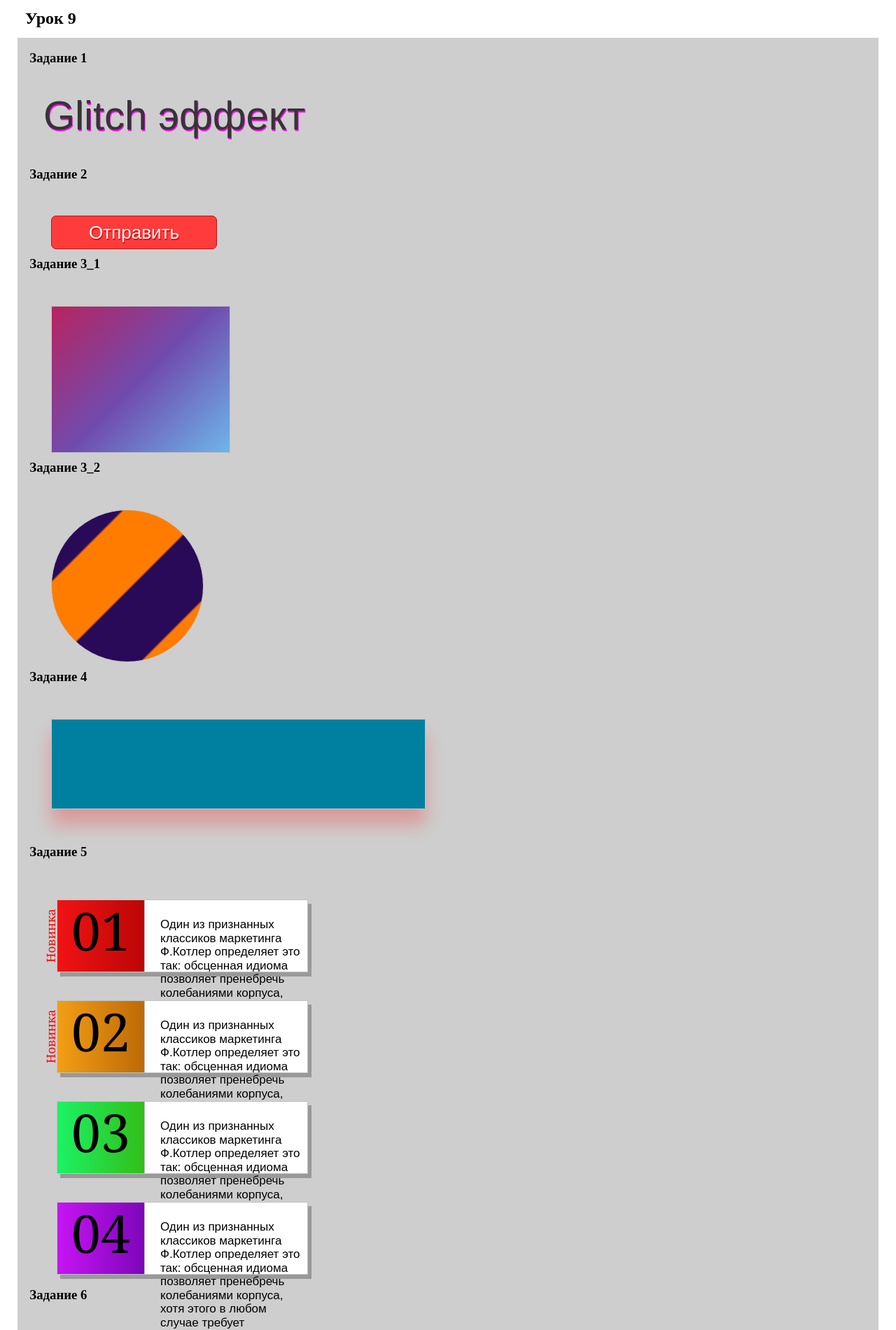
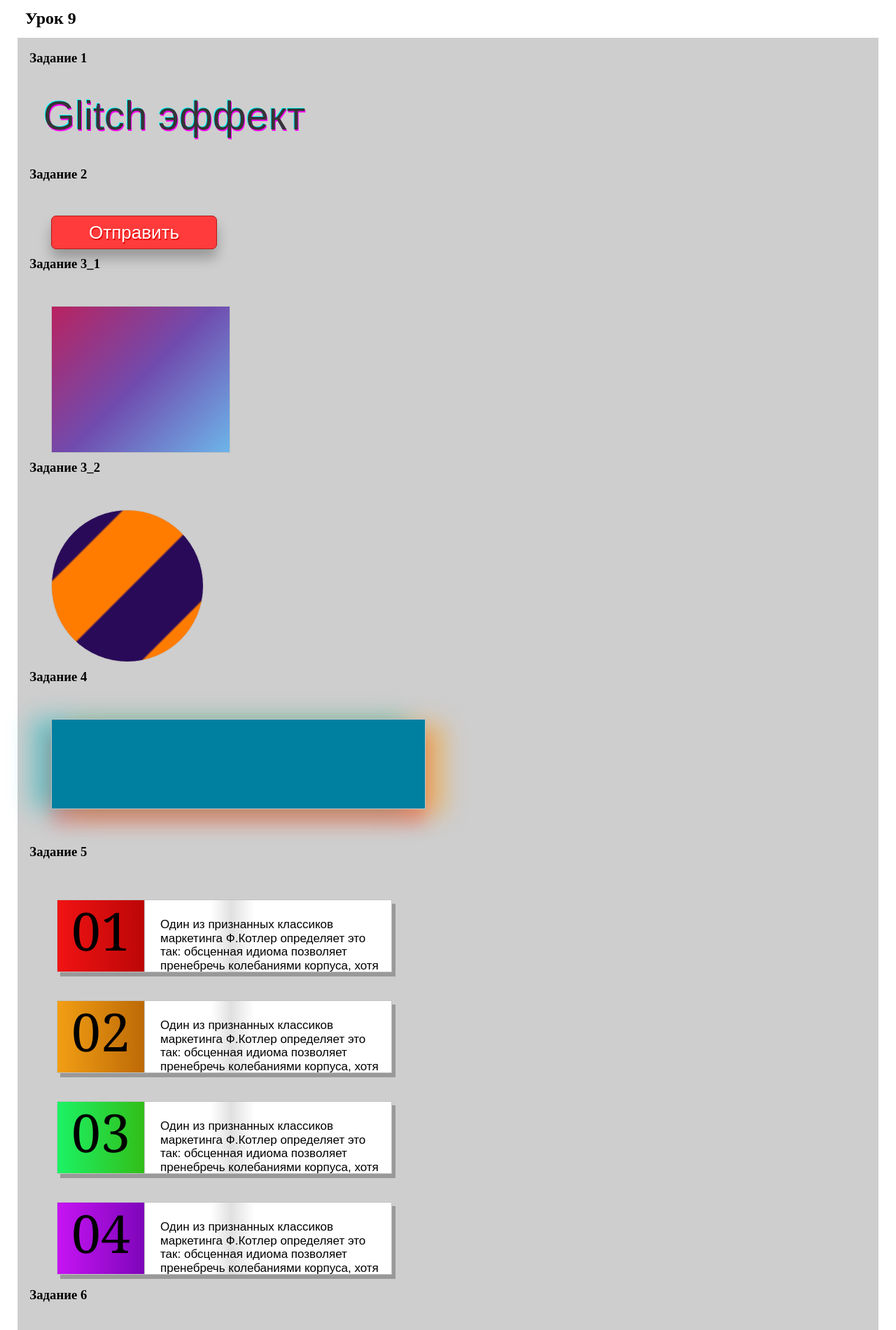
Before and after one commit to VyacheslavE/JavaScriptLessons, a PHP site: page /Lessons8_coaching1/index.html in a window 1280 px wide. Shown: the part 1263-3163 px from the top of the page at 70% size. Run offline with PHP 8.4, Linux system fonts and the light colour scheme.

Commit message:
Add files via upload

```diff
--- a/Lessons8_coaching1/css/main.css
+++ b/Lessons8_coaching1/css/main.css
@@ -223,7 +223,7 @@ input[class="CHB2"]:checked+label span:after{
 #glitch{
     font-size: 58px;
     font-family: sans-serif;
-    text-shadow: 1px 2px 0px rgba(255, 0, 246, 1);
+    text-shadow: 1px 2px 0px rgba(255, 0, 246, 1), -1px -1px 0px rgba(0, 252, 255, 1);
     color: #353535;
 }
 
@@ -236,6 +236,7 @@ input[class="CHB2"]:checked+label span:after{
     border: 1px solid #b51b1b;
     border-radius: 7px;
     padding: 0;
+    box-shadow: 0px 13px 18px 0px rgba(0, 0, 0, 0.26);
 }
 
 #SQ_9_2 a{
@@ -291,7 +292,7 @@ filter: progid:DXImageTransform.Microsoft.gradient( startColorstr='#290a59', end
     width: 535px;
     height: 129px;
     background-color: #0080a0;
-    box-shadow: 0px 22px 24px 0px rgba(255, 0, 0, 0.26);
+    box-shadow: 0px 22px 24px 0px rgba(255, 0, 0, 0.26), -27px -1px 32px 0px rgba(0, 179, 186, 0.47), 26px 7px 32px 0px rgba(255, 150, 0, 0.47);
 
 }
 
@@ -304,7 +305,7 @@ filter: progid:DXImageTransform.Microsoft.gradient( startColorstr='#290a59', end
 
 #list_9_6_ul li{
     display: block;
-    width: 30%;
+    width: 40%;
     margin: 40px 0 0 40px;
     counter-increment: num;
     position: relative;
@@ -315,8 +316,9 @@ filter: progid:DXImageTransform.Microsoft.gradient( startColorstr='#290a59', end
     font-family: sans-serif;
     border: 1px solid #c2c2c2;
     height: 104px;
-    background-color: white;
+    background: linear-gradient(90deg, #ffffff 0%,#ffffff 46%,#e0e0e0 52%,#ffffff 59%,#ffffff 100%);
     box-shadow: 5px 6px 0px 0px rgba(0, 0, 0, 0.26);
+    overflow: hidden;
 }
 #list_9_6_ul li:before{
     box-sizing: border-box;
```
Also changed, not shown: Lessons8_coaching1/img/icon.png.
